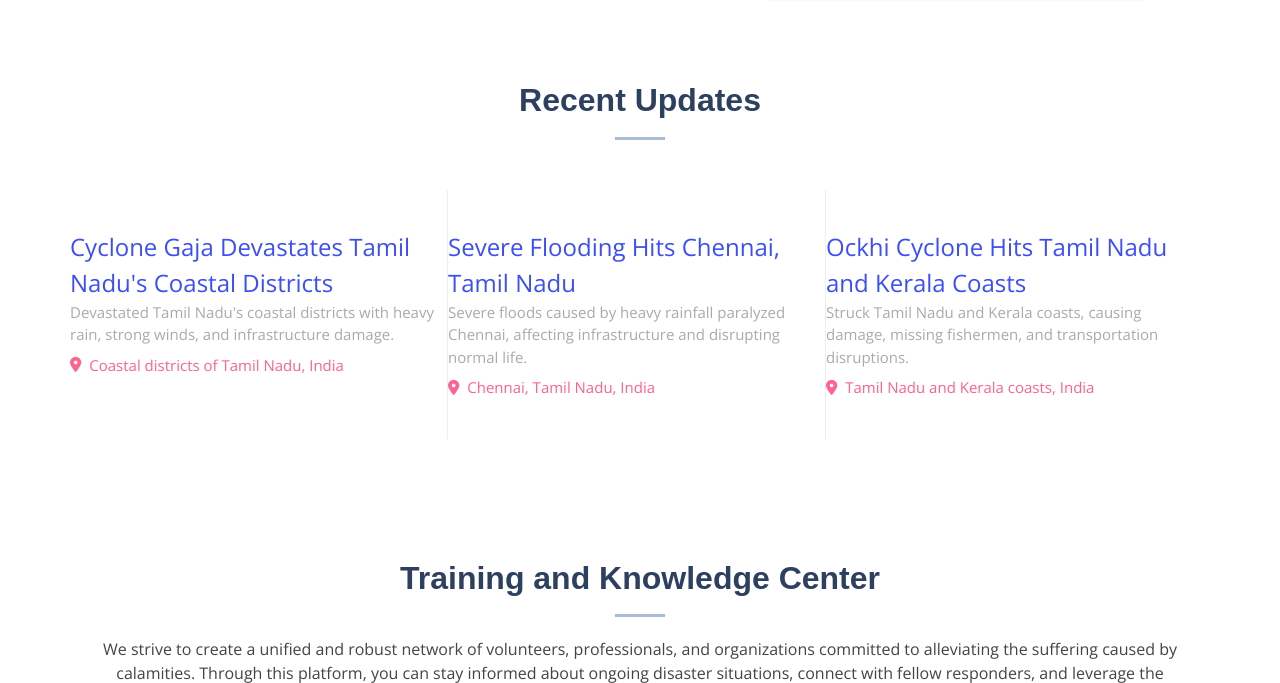
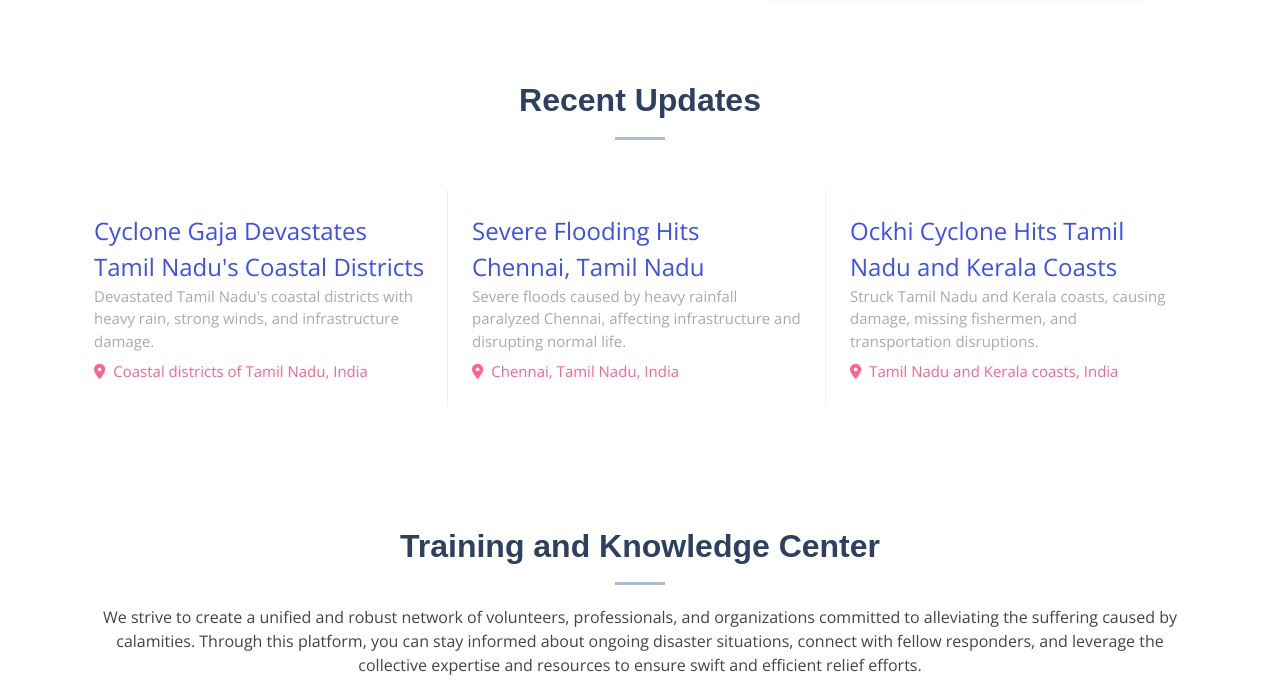
Before and after one commit to Rishika-S-V/Mini-Project, a Flask app: page / in a window 1280 px wide. Shown: the part 2485-3168 px from the top of the page. Run offline with Flask 2, Linux system fonts and the light colour scheme; a user stored in the database is signed in; data comes from the database, SQL or seed files in the repository; some libraries are stand-ins or nearby versions.

Commit message:
Fixed padding

```diff
--- a/website/templates/home.html
+++ b/website/templates/home.html
@@ -103,7 +103,7 @@
           {% for disaster in disasters %}
             {%   if disaster.is_resolved == false %}
 
-              <div class="col-lg-4 col-md-6 px-2 px-md-0 content-item" data-aos="fade-up" data-aos-delay="100">
+              <div class="col-lg-4 col-md-6 px-4 p-md-4 content-item" data-aos="fade-up" data-aos-delay="100">
                 <span>{{disaster.title}}</span>
                 <p>{{disaster.description}}</p>
                 <p class="location-icon"><i class="fa-sharp fa-solid fa-location-dot"></i>{{disaster.location}}</p>
```
